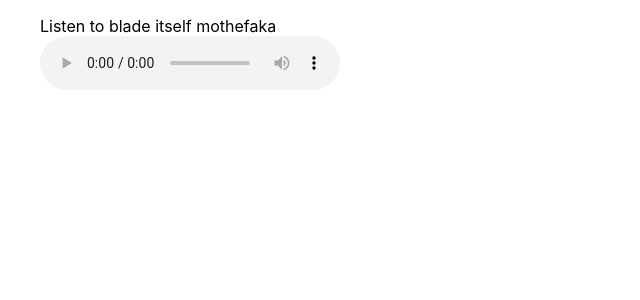
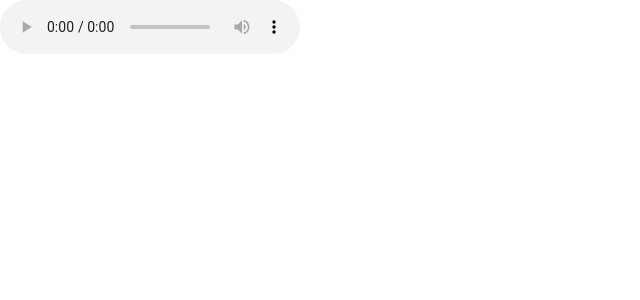
Before and after one commit to GeorgeSemenov/audioBooksOnline, a React (Create React App) app in the folder abots/: page / in a window 1280 px wide. Shown: the top 300 px of the page, without its empty margins (0-640 px from the left). Built offline with nearby package versions, Linux system fonts and the light colour scheme.

Commit message:
how to compare timestamp and listening time ?

```diff
--- a/abots/package.json
+++ b/abots/package.json
@@ -11,7 +11,9 @@
     "@types/react": "^18.2.21",
     "@types/react-dom": "^18.2.7",
     "react": "^18.2.0",
+    "react-audio-player": "^0.17.0",
     "react-dom": "^18.2.0",
+    "react-h5-audio-player": "^3.8.6",
     "react-howler": "^5.2.0",
     "react-scripts": "5.0.1",
     "typescript": "^4.9.5",
--- a/abots/src/App.tsx
+++ b/abots/src/App.tsx
@@ -1,33 +1,81 @@
-import React from "react";
+import React, { useEffect, useRef, useState } from "react";
+import AudioPlayer from "react-h5-audio-player";
+import "react-h5-audio-player/lib/styles.css";
 import "./App.css";
+import ReactAudioPlayer from "react-audio-player";
 
 function App() {
+  const [count, setCount] = useState(0);
   let aduioBegining: number,
-    audioDuration: number = 3000;
-  const audio = document.getElementById("audio") as HTMLAudioElement;
+    audioDuration: number = 2000;
+  const player = useRef();
+  let audio: HTMLAudioElement;
+  useEffect(() => {
+    audio = document.getElementById("audio") as HTMLAudioElement;
+  }, []);
+
   return (
-    <figure>
-      <figcaption>Listen to blade itself mothefaka</figcaption>
-      <audio
-        id="audio"
+    <ReactAudioPlayer
+      src="https://sds.hugesound.ru/sounds/hugesoundru__kids-4.mp3#t=00:03:26"
+      listenInterval={1000}
       controls
-        // src="https://sds.hugesound.ru/sounds/hugesoundru__kids-4.mp3#t=00:03:26" //включается на 3й минуте 26 секунде
-        src="https://sds.hugesound.ru/sounds/hugesoundru__kids-4.mp3#t=00:03:26" //включается на 3й минуте 26 секунде
       onPlay={(e) => {
         aduioBegining = e.timeStamp;
+        console.log(`begining =${aduioBegining}`);
       }}
-        onTimeUpdate={(e) => {
-          if (aduioBegining + audioDuration < e.timeStamp) {
-            audio.pause();
+      onListen={(e) => {
+        console.log(
+          `begining + duration = ${aduioBegining + audioDuration} e = ${e}`
+        );
+        if (aduioBegining + audioDuration < e) {
+          setCount(count + 1);
+          console.log(`count = ${count}`);
         }
       }}
-        onPause={() => {
+      // ref={(element) => {
+      //   this.rap = element;
+      // }}
+      onPause={(e) => {
         console.log("kek");
       }}
-      >
-        <a href="/media/cc0-audio/t-rex-roar.mp3"> Download audio </a>
-      </audio>
-    </figure>
+    />
+    // <AudioPlayer
+    //   src="https://sds.hugesound.ru/sounds/hugesoundru__kids-4.mp3#t=00:03:26"
+    //   onPlay={(e) => {
+    //     aduioBegining = e.timeStamp;
+    //   }}
+    //   onListen={(e) => {
+    //     if (aduioBegining + audioDuration < e.timeStamp) {
+    //       player.current.audio.current.pause();
+    //     }
+    //   }}
+    //   onPause={() => {
+    //     console.log("kek");
+    //   }}
+    //   ref={player.current}
+    // />
+    //   <figure>
+    //     <figcaption>Listen to blade itself mothefaka</figcaption>
+    //     <audio
+    //       id="audio"
+    //       controls
+    //       // src="https://sds.hugesound.ru/sounds/hugesoundru__kids-4.mp3#t=00:03:26" //включается на 3й минуте 26 секунде
+    //       src="https://sds.hugesound.ru/sounds/hugesoundru__kids-4.mp3#t=00:03:26" //включается на 3й минуте 26 секунде
+    //       onPlay={(e) => {
+    //         aduioBegining = e.timeStamp;
+    //       }}
+    //       onTimeUpdate={(e) => {
+    //         if (aduioBegining + audioDuration < e.timeStamp) {
+    //           audio.pause();
+    //         }
+    //       }}
+    //       onPause={() => {
+    //         console.log("kek");
+    //       }}
+    //     >
+    //       <a href="/media/cc0-audio/t-rex-roar.mp3"> Download audio </a>
+    //     </audio>
+    //   </figure>
   );
 }
 
```
Also changed, not shown: 2 other files (tests, documents, lock files or other folders). Lines whose indentation alone changed are shown as unchanged.
